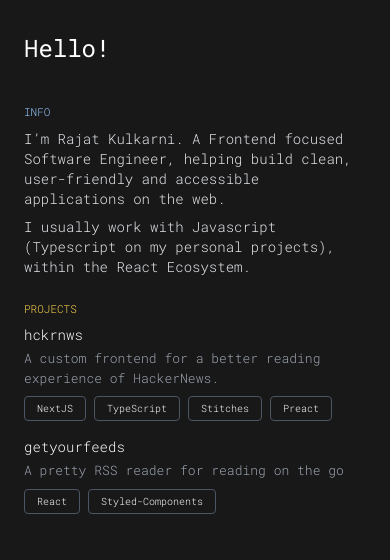
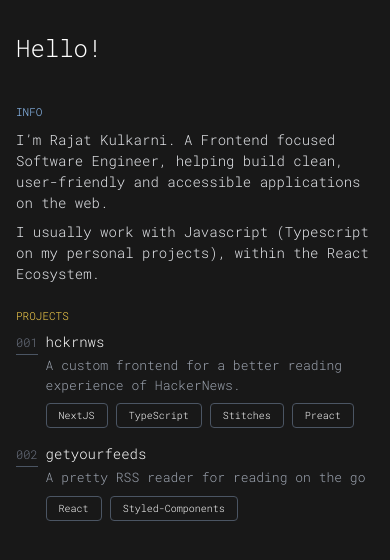
Before and after one commit to rajatkulkarni95/rk-minimal, a Next.js app: page / in a window 390 px wide. Shown: the top 560 px of the page. Built offline with nearby package versions, Linux system fonts and the light colour scheme.

Commit message:
Desktop view, project links, responsive design

```diff
--- a/src/components/MainContainer/Info/index.tsx
+++ b/src/components/MainContainer/Info/index.tsx
@@ -1,13 +1,15 @@
 const Info = () => {
   return (
-    <section className="flex flex-col mt-4">
-      <span className="text-[11px] text-blue-300 mr-4 uppercase">Info</span>
-      <article className="flex flex-col mt-2">
-        <p className="text-sm text-gray-200">
+    <section className="flex flex-col mt-4 md:flex-row md:items-baseline">
+      <span className="text-[11px] text-blue-300 uppercase md:w-24 md:text-right">
+        Info
+      </span>
+      <article className="flex flex-col mt-2 md:ml-5 lg:ml-3">
+        <p className="text-sm text-gray-200 leading-[1.5em]">
           I’m Rajat Kulkarni. A Frontend focused Software Engineer, helping
           build clean, user-friendly and accessible applications on the web.{" "}
         </p>
-        <p className="text-sm text-gray-200 mt-2">
+        <p className="text-sm text-gray-200 mt-2 leading-[1.5em]">
           I usually work with Javascript (Typescript on my personal projects),
           within the React Ecosystem.
         </p>
--- a/src/components/MainContainer/Projects/index.tsx
+++ b/src/components/MainContainer/Projects/index.tsx
@@ -7,14 +7,26 @@ import Tag from "../../Common/Tag";
 
 const Projects = () => {
   return (
-    <section className="flex flex-col mt-6">
-      <span className="text-[11px] text-amber-300 mr-4 uppercase">
+    <section className="flex flex-col mt-6 md:flex-row md:items-baseline">
+      <span className="text-[11px] text-amber-300 uppercase md:text-right">
         Projects
       </span>
+      <section className="flex-col md:ml-3">
         {projects.map((project) => (
+          <section className="flex items-baseline">
+            <span className="text-xs text-gray-500 font-light mr-2 py-1 border-b border-b-gray-600">
+              {project.id}
+            </span>
             <div key={project.id} className="flex flex-col my-2">
               <div className="flex justify-between items-center">
-            <h3 className="text-sm">{project.title}</h3>
+                <a
+                  href={project.site}
+                  target="_blank"
+                  rel="noreferrer"
+                  className="text-sm "
+                >
+                  {project.title}
+                </a>
               </div>
               <p className="text-[13px] mt-1 text-gray-400">
                 {project.description}
@@ -25,7 +37,9 @@ const Projects = () => {
                 ))}
               </section>
             </div>
+          </section>
         ))}
+      </section>
     </section>
   );
 };
--- a/src/components/MainContainer/index.tsx
+++ b/src/components/MainContainer/index.tsx
@@ -3,8 +3,8 @@ import Projects from "./Projects";
 
 const MainContainer = () => {
   return (
-    <div className="w-full h-full px-6 pb-4">
-      <h1 className="mt-8 mb-10 font-normal text-2xl">Hello!</h1>
+    <div className="w-full h-full px-4 pb-4 mx-auto md:w-3/4 md:mt-16 lg:w-[720px] lg:h-[500px] xl:my-auto">
+      <h1 className="mt-8 mb-10 font-light text-2xl md:ml-16">Hello!</h1>
       <Info />
       <Projects />
     </div>
--- a/src/data/projects/index.ts
+++ b/src/data/projects/index.ts
@@ -1,6 +1,6 @@
 export const projects = [
   {
-    id: "hckrnws",
+    id: "001",
     title: "hckrnws",
     description:
       "A custom frontend for a better reading experience of HackerNews.",
@@ -9,7 +9,7 @@ export const projects = [
     site: "https://hckrnws.com/",
   },
   {
-    id: "getyourfeeds",
+    id: "002",
     title: "getyourfeeds",
     description: "A pretty RSS reader for reading on the go",
     meta: ["React", "Styled-Components"],
```
Lines whose indentation alone changed are shown as unchanged.
